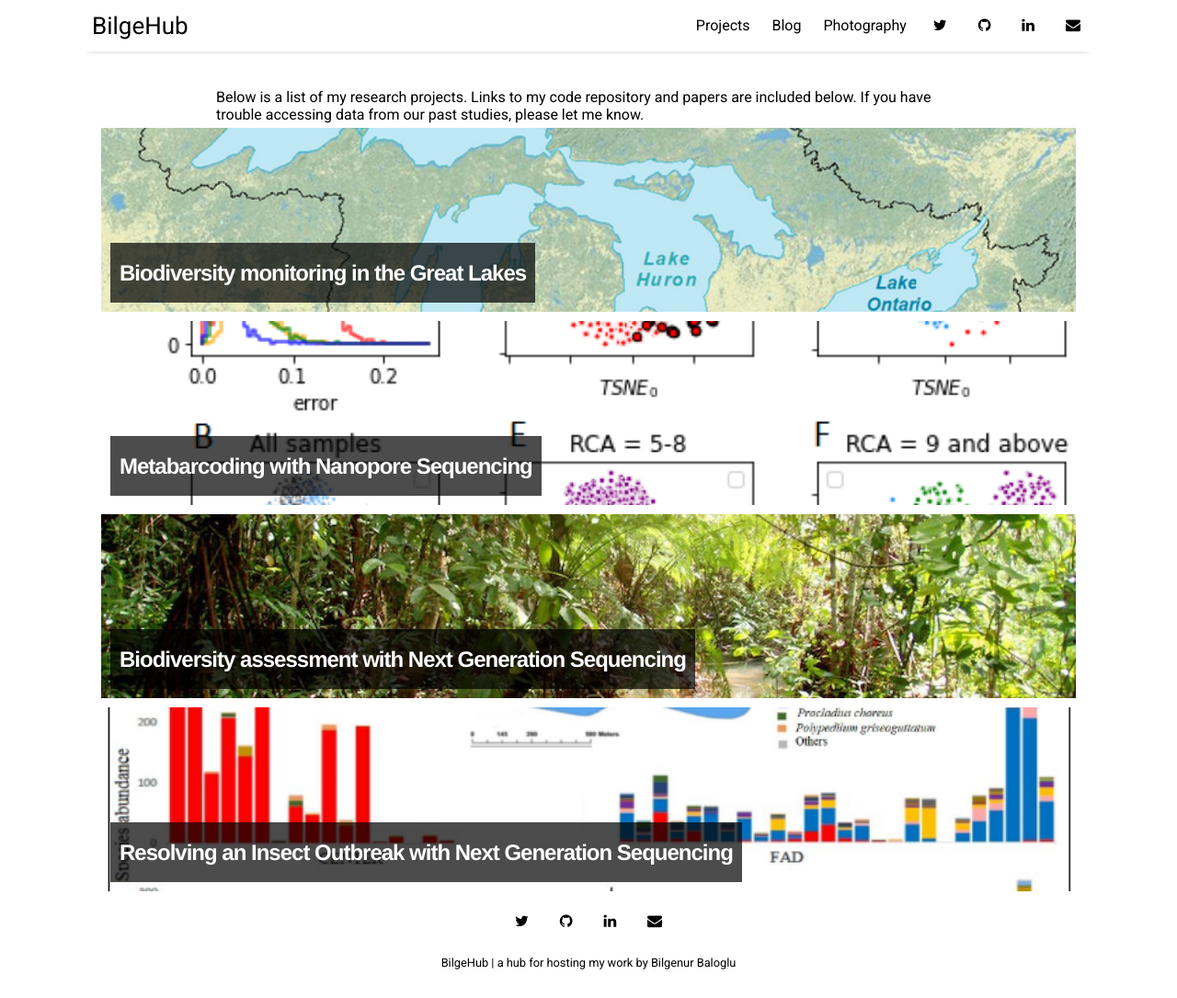
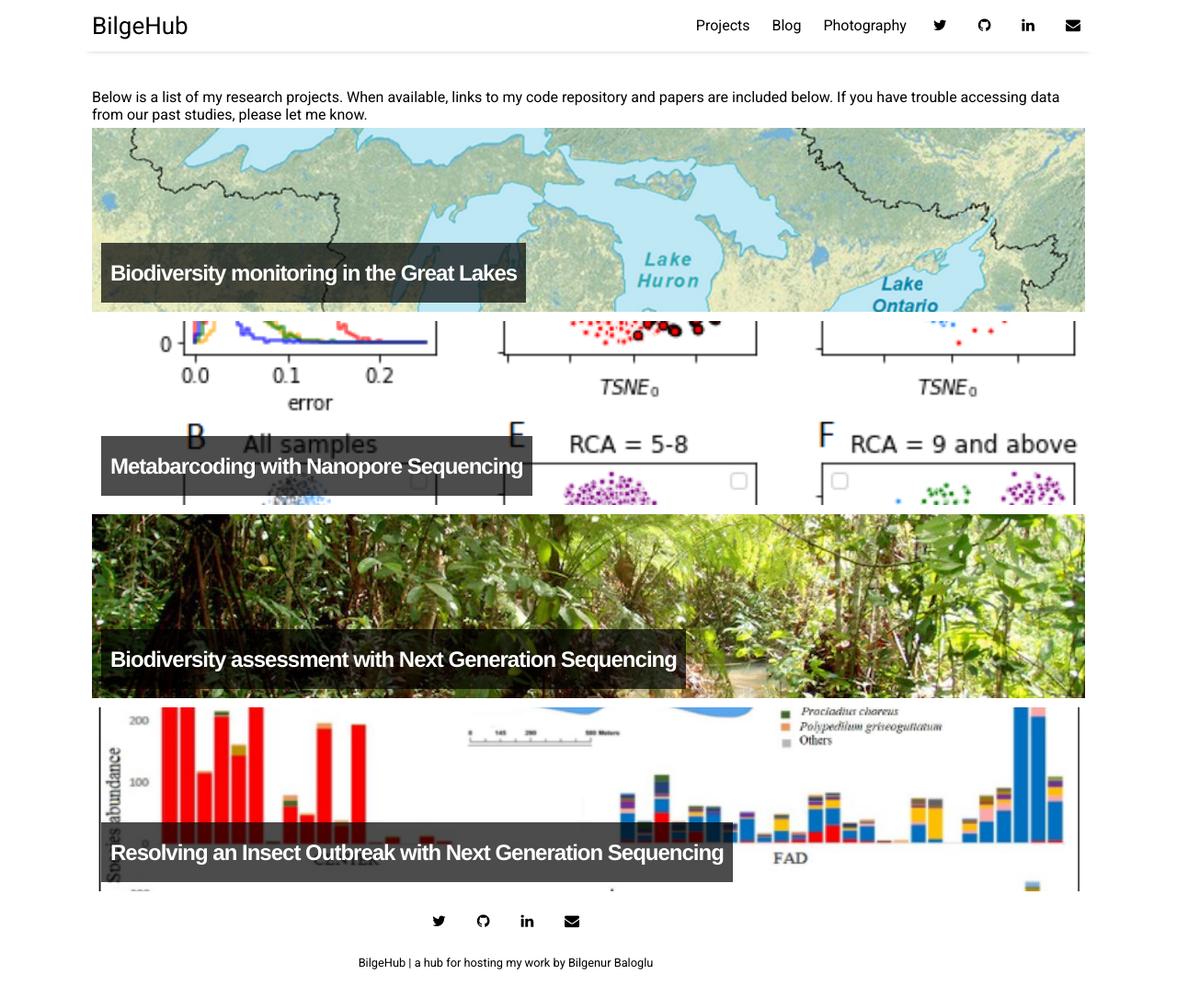
Before and after one commit to BBaloglu/bbaloglu.github.io, a Jekyll site: the page built from pages/research.html, in a window 1280 px wide and 1085 px high. Shown: the whole window at 92% size. Built offline with Jekyll 4.4.1, drawn with Linux system fonts in a browser that asks for light colours; nearby versions of some CDN libraries.

Commit message:
Update research.html

```diff
--- a/pages/research.html
+++ b/pages/research.html
@@ -1,8 +1,7 @@
 ---
 layout: page
 ---
-<div style="width: 75%; margin: auto">
-Below is a list of my research projects. Links to my code repository and papers are included below. If you have trouble accessing data from our past studies, please let me know.
+Below is a list of my research projects. When available, links to my code repository and papers are included below. If you have trouble accessing data from our past studies, please let me know.
 </div>
 
 {% for post in site.categories.research %}
```
